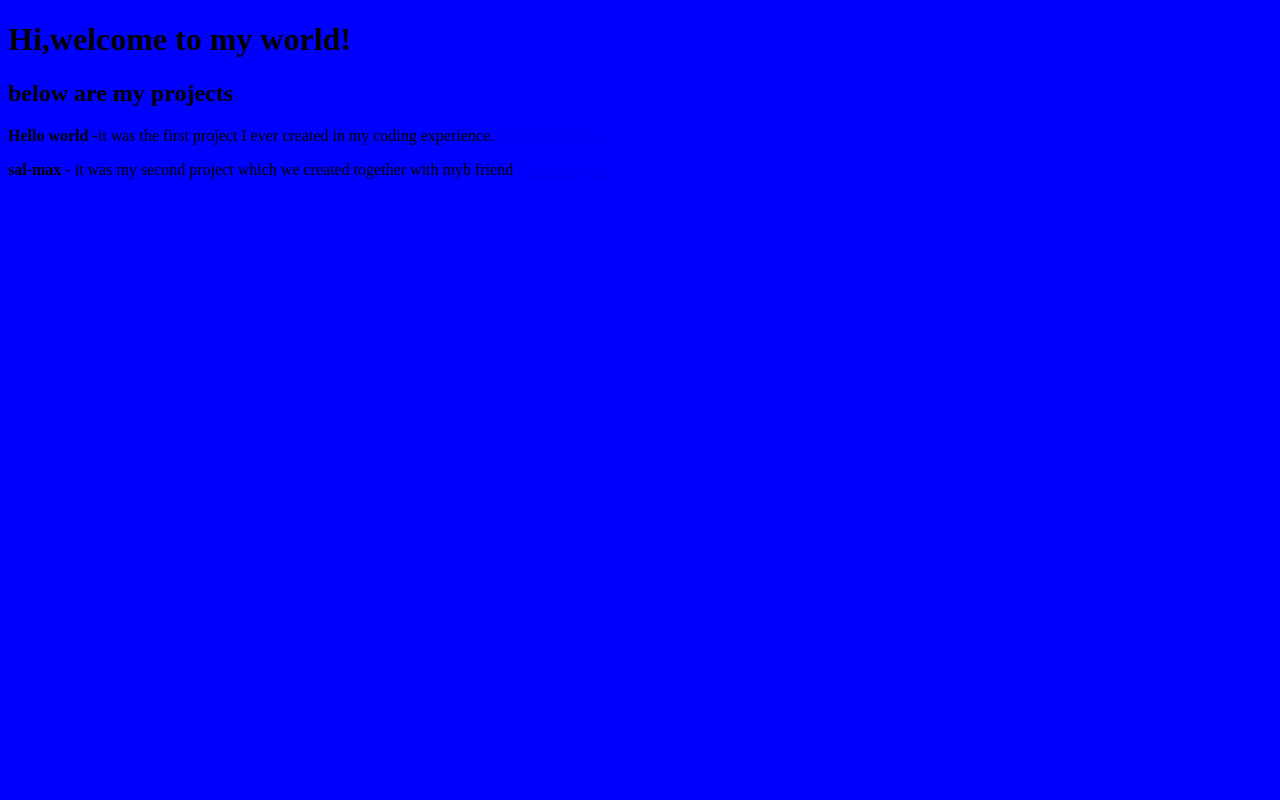
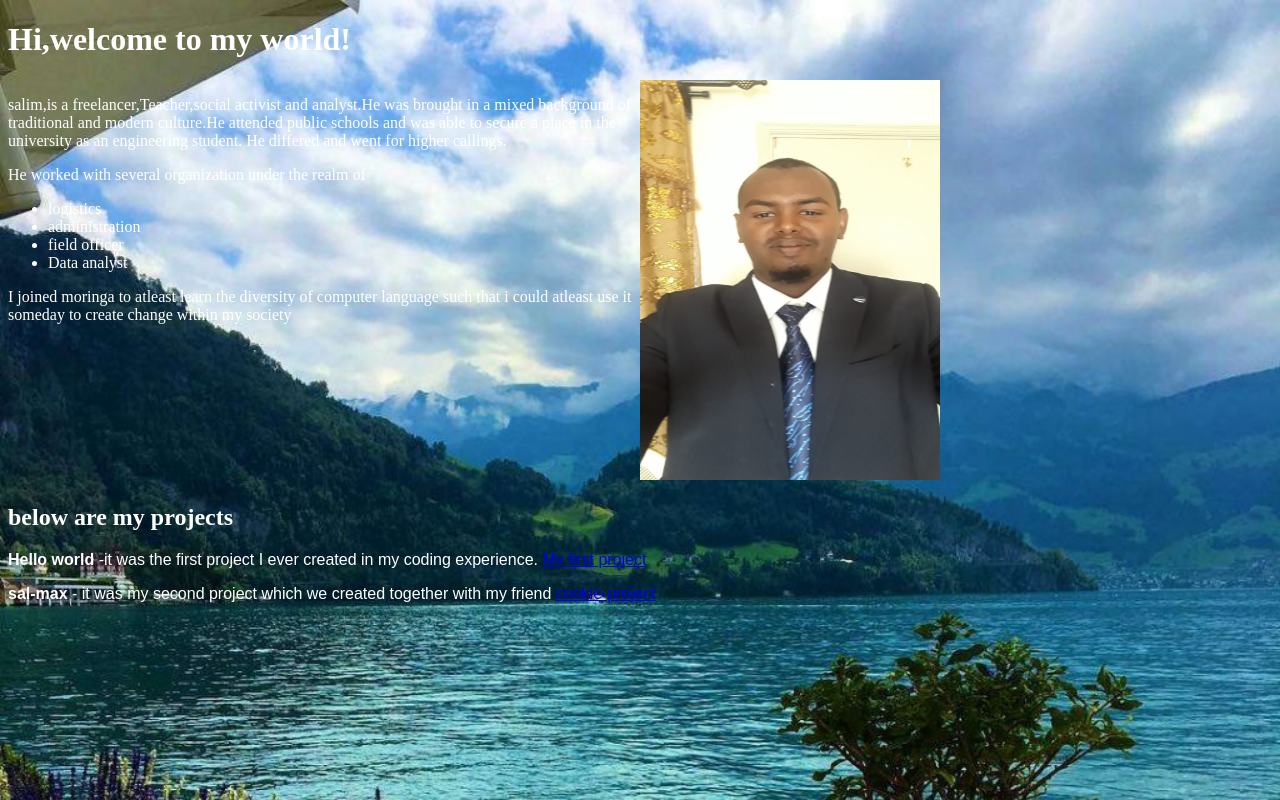
Before and after one commit to salmancade/my-portfolio, a plain HTML site: page index.html in a window 1280 px wide. Drawn offline with Linux system fonts and the light colour scheme.

Commit message:
changes made to the stylesheet

```diff
--- a/css/styles.css
+++ b/css/styles.css
@@ -1,3 +1,23 @@
+.project p{
+  font-family: sans-serif;
+}
 body{
-  background-color:blue;
+  background-color: blue;
+  background-image: url(../images/background.jpg);
+  background-repeat: no-repeat;
+  background-size: cover;
+  color: #fff;
 }
+
+/* .about, img {
+  float: left;
+} */
+
+.about {
+  float: left;
+  width: 50%;
+}
+
+.project {
+  float:left;
+}
--- a/index.html
+++ b/index.html
@@ -1,15 +1,28 @@
 <!DOCTYPE html>
 <html
   <head>
-    <link rel="stylesheet" href="/css/styles.css">
+    <link rel="stylesheet" href="css/styles.css">
     <title>welcome to my page</title>
   </head>
   <h1>Hi,welcome to my world!</h1>
   <body>
-<h2>below are my projects</h2>
+
+<img src="images/salim.jpg" alt="my image" height="400" width="300">
+<div class="about">
+  <p>salim,is a freelancer,Teacher,social activist and analyst.He was brought in a mixed background of traditional and modern culture.He attended public schools and was able to secure a place in the university as an engineering student. He differed and went for higher callings.</p>
+  <p>He worked with several organization under the realm of</p>
+  <ul>
+    <li>logistics</li>
+    <li>administration</li>
+    <li>field officer</li>
+    <li>Data analyst</li>
+  </ul>
+  <p>I joined moringa to atleast learn the diversity of computer language such that i could atleast use it someday to create change within my society</p>
+</div>
 <div class="project">
+  <h2>below are my projects</h2>
   <p><strong>Hello world</strong> -it was the first project I ever created in my coding experience. <a href="https://github.com/salmancade/hello-world.html/"> My first project</a></p>
-    <p><strong>sal-max</strong> - it was my second project which we created together with myb friend <a href="https://github.com/salmancade/sal-max/">cookie-project</a> </p>
+  <p><strong>sal-max</strong> - it was my second project which we created together with my friend <a href="https://github.com/salmancade/sal-max/">cookie-project</a> </p>
 </div>
 
   </body>
```
Also changed, not shown: about-me.html (+20 -0 lines), images/background.jpg (added), images/salim.jpg (added).
